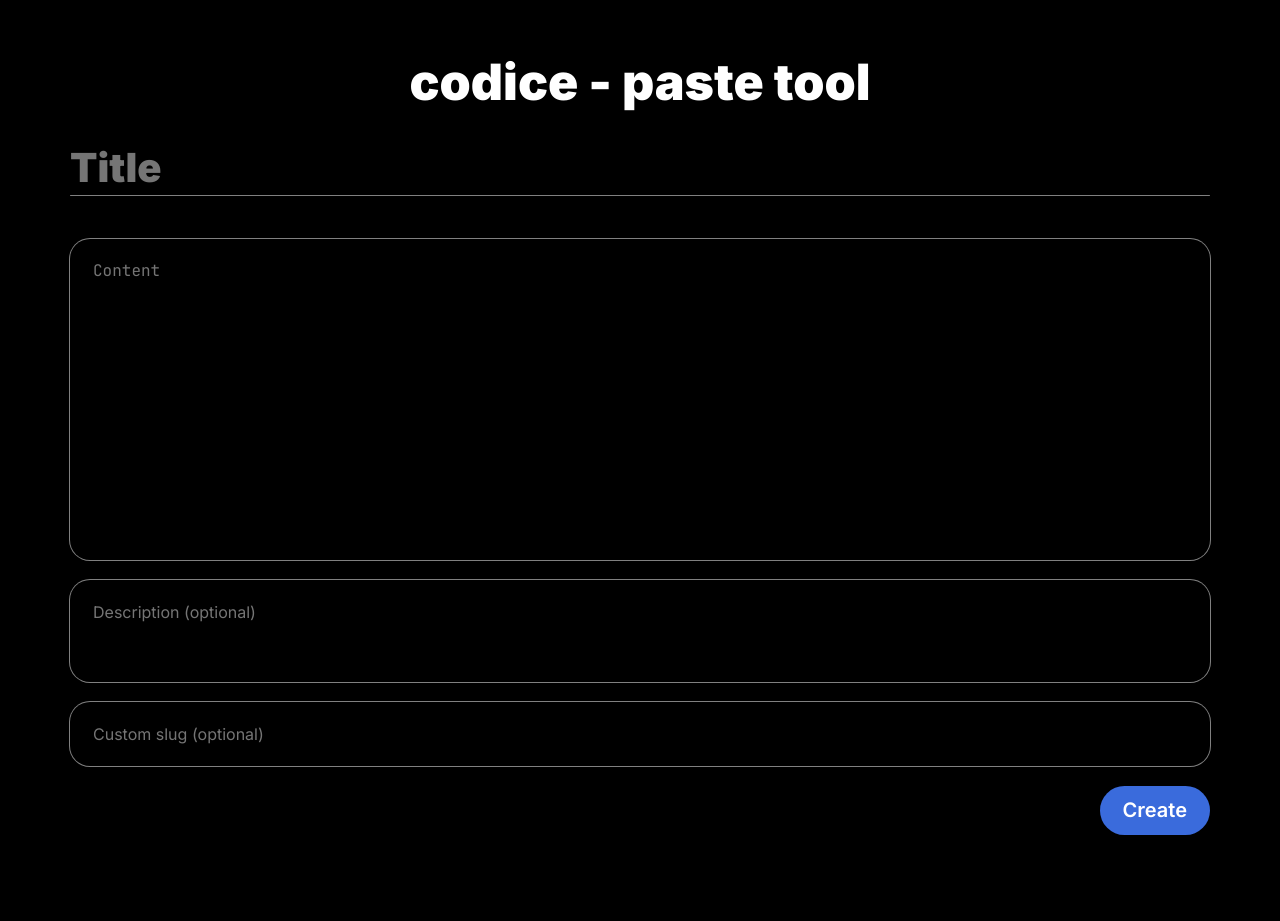
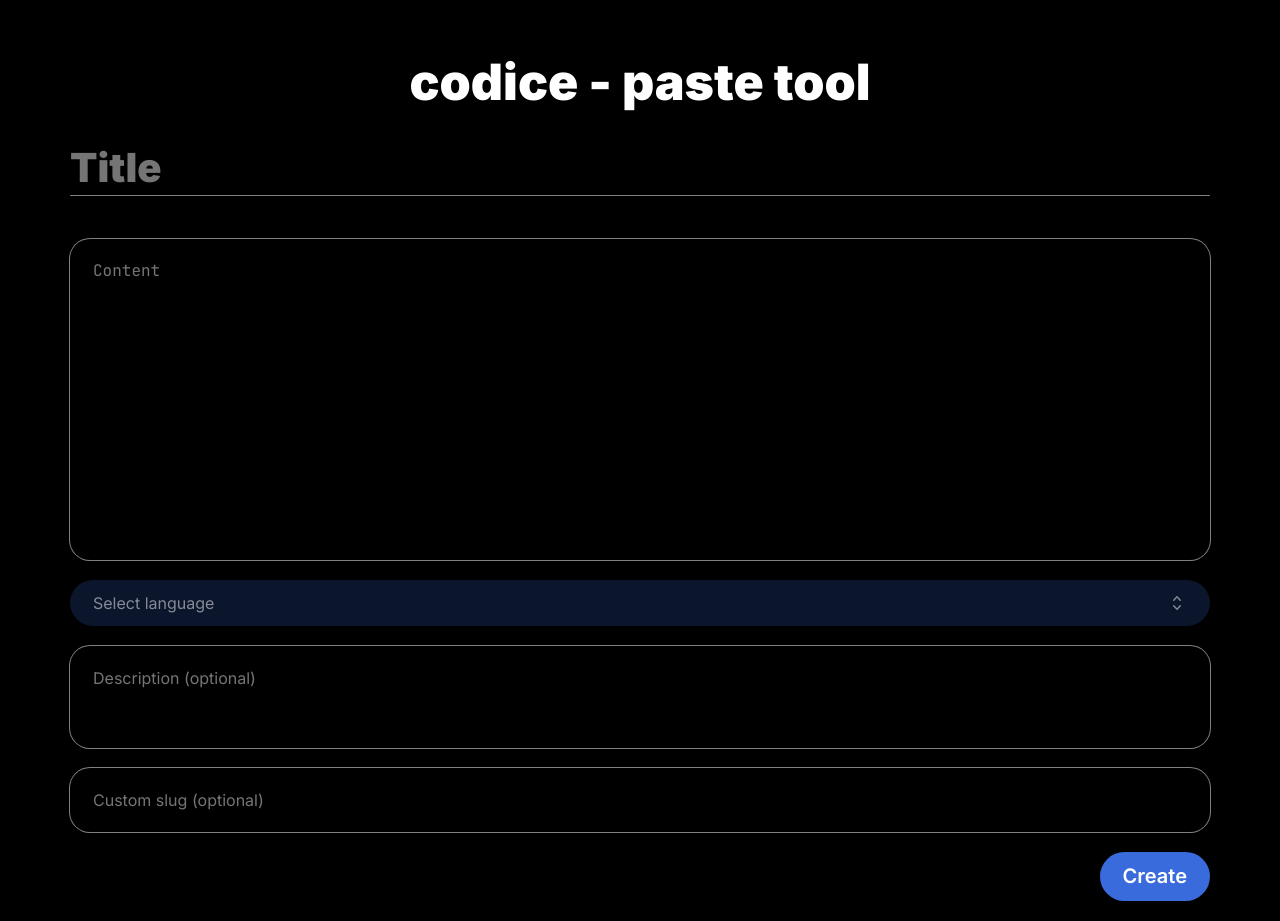
Before and after one commit to Yakser/codice-frontend, a Next.js app: page / in a window 1280 px wide. Before the commit the page ends 855 px from the top, so only its background shows below. Built offline with nearby package versions, Linux system fonts and the light colour scheme.

Commit message:
Select component for different languages

```diff
--- a/src/app/[slug]/page.tsx
+++ b/src/app/[slug]/page.tsx
@@ -12,6 +12,7 @@ type PasteDetail = {
     author: string | null;
     content: string;
     slug: string;
+    language: string | null;
 }
 
 const getPaste = async (slug: string): Promise<PasteDetail> => {
@@ -34,6 +35,7 @@ const Paste = async ({params}: { params: { slug: string } }) => {
                                     className={styles.paste__copy}
                                 />
                                 <SyntaxHighlighter
+                                    language={paste.language || ""}
                                     style={theme}
                                     customStyle={{
                                         backgroundColor: "transparent",
--- a/src/app/components/PasteForm/index.tsx
+++ b/src/app/components/PasteForm/index.tsx
@@ -6,6 +6,8 @@ import {useRouter} from 'next/navigation'
 import {FieldValues, useForm} from 'react-hook-form';
 import styles from './index.module.scss';
 import axios, {AxiosError} from "axios";
+import Select from "@/app/components/Select";
+import {Option as OptionType} from "@/app/components/Select/Option";
 
 
 type FormInputs = {
@@ -19,9 +21,32 @@ type ErrorResponse = {
     detail: string;
 }
 
+const LANGUAGES: OptionType[] = [
+    {
+        title: "Python",
+        value: "python",
+    },
+    {
+        title: "Javascript",
+        value: "javascript",
+    },
+    {
+        title: "Markdown",
+        value: "md",
+    },
+    {
+        title: "C/C++",
+        value: "C/C++",
+    },
+];
+
 const PasteForm = () => {
     const [isLoading, setIsLoading] = useState<boolean>(false);
     const [slug, setSlug] = useState<string>("");
+
+    const [selectedLanguageValue, setSelectedLanguageValue] = useState("");
+    const selectedLanguageTitle = LANGUAGES.find(item => item.value === selectedLanguageValue);
+
 
     const router = useRouter();
     const {
@@ -39,6 +64,7 @@ const PasteForm = () => {
         }
         try {
             setIsLoading(true);
+            data['language'] = selectedLanguageValue;
             const response = await axios.post(`${process.env.NEXT_PUBLIC_API_URL}/pastes/`, data);
             const slug = response.data.slug;
             setSlug(slug);
@@ -59,17 +85,22 @@ const PasteForm = () => {
         }
 
     }
+
+    const onSelectChange = (value: string) => {
+        setSelectedLanguageValue(value);
+    }
+
     useEffect(() => {
         if (formState.isSubmitSuccessful) {
-            reset();
-            router.push(`/${slug}`, {scroll: false})
+            router.push(`/${slug}`, {scroll: false});
         }
     }, [formState, reset]);
 
     return (
         <form
             className={styles.form}
-            onSubmit={handleSubmit(onSubmit)}>
+            onSubmit={handleSubmit(onSubmit)}
+        >
             <label
                 className={styles.form__label}
             >
@@ -95,6 +126,11 @@ const PasteForm = () => {
                     Content can't be empty
                 </p>
             )}
+            <Select selected={selectedLanguageTitle || null}
+                    options={LANGUAGES}
+                    onChange={onSelectChange}
+                    placeholder={'Select language'}
+            />
             <textarea
                 cols={30}
                 rows={3}
@@ -141,6 +177,7 @@ const PasteForm = () => {
                     {errors.root.message}
                 </p>
             )}
+
             <button
                 className={styles.form__submit}
                 type={'submit'}
--- /dev/null
+++ b/src/app/components/Select/Option/index.module.scss
@@ -0,0 +1,17 @@
+@use "../../../../scss/utils/colors";
+
+.option {
+  cursor: pointer;
+  transition-property: background-color;
+  border: .3rem solid transparent;
+  box-shadow: 0 0 transparent;
+  transition: .3s cubic-bezier(0, 0, .5, 1);
+  border-radius: 1rem;
+  padding: 1rem 2rem;
+  &:hover,
+  &:focus, &:focus-visible {
+    box-shadow: 0 0 0 .3rem colors.get(blue, 1);
+    outline: none;
+    background-color: colors.get(blue, 1);
+  }
+}
--- /dev/null
+++ b/src/app/components/Select/Option/index.tsx
@@ -0,0 +1,56 @@
+import React, {useEffect, useRef} from 'react';
+import styles from './index.module.scss';
+
+export type Option = {
+    title: string;
+    value: string;
+};
+
+type OptionProps = {
+    option: Option;
+    onClick: (value: Option['value']) => void;
+}
+
+const Option: React.FC<OptionProps> = ({option, onClick}) => {
+    const optionRef = useRef<HTMLLIElement>(null);
+
+    const onOptionClick = (clickedValue: Option['value']) => {
+        return () => {
+            onClick(clickedValue);
+        }
+    }
+
+    useEffect(() => {
+        const optionElement = optionRef.current;
+        if (!optionElement) {
+            return;
+        }
+
+        const onKeyDown = (event: KeyboardEvent) => {
+            if (event.key === 'Enter') {
+                onClick(option.value);
+            }
+        }
+
+        optionElement.addEventListener('keydown', onKeyDown);
+
+        return () => {
+            optionElement.removeEventListener('keydown', onKeyDown);
+        }
+
+    }, [option, onClick]);
+
+    return (
+        <li
+            className={styles.option}
+            value={option.value}
+            onClick={onOptionClick(option.value)}
+            tabIndex={0}
+            ref={optionRef}
+        >
+            {option.title}
+        </li>
+    );
+};
+
+export default Option;
--- /dev/null
+++ b/src/app/components/Select/index.module.scss
@@ -0,0 +1,53 @@
+@use "../../../scss/utils/colors";
+@use "../../../scss/utils/mixins";
+
+.select {
+  position: relative;
+  width: 100%;
+}
+
+.select__list {
+  position: absolute;
+  width: 100%;
+  z-index: 100;
+  background-color: colors.get(blue, .2);
+  backdrop-filter: blur(1rem) saturate(180%);
+  margin-top: 1rem;
+  border-radius: 2rem;
+  display: flex;
+  flex-direction: column;
+  gap: .9rem;
+  padding: 1rem .5rem;
+  //padding: 2rem;
+  //max-height: 20rem;
+  //overflow-y: auto;
+}
+
+
+.select__placeholder {
+  display: flex;
+  align-items: center;
+  justify-content: space-between;
+  gap: 1rem;
+  padding: 1rem 2rem;
+  border-radius: 100000px;
+  cursor: pointer;
+  background-color: colors.get(blue, .2);
+  backdrop-filter: blur(1rem) saturate(180%);
+
+  border: .3rem solid transparent;
+  box-shadow: 0 0 transparent;
+  transition: .3s cubic-bezier(0, 0, .5, 1);
+  color: colors.get(white, .5);
+
+  &:hover,
+  &:focus, &:focus-visible {
+    box-shadow: 0 0 0 .3rem colors.get(blue, 1);
+    outline: none;
+  }
+
+  &_selected {
+    color: colors.get(white);
+  }
+
+}
--- /dev/null
+++ b/src/app/components/Select/index.tsx
@@ -0,0 +1,112 @@
+"use client";
+
+import React, {RefObject, useEffect, useRef, useState} from 'react';
+import styles from './index.module.scss';
+import Option, {Option as OptionType} from "@/app/components/Select/Option";
+
+
+export type SelectMode = 'rows' | 'cells';
+export type SelectStatus = 'default' | 'invalid';
+
+export type SelectProps = {
+    selected: OptionType | null;
+    options: OptionType[];
+    placeholder?: string;
+    mode?: SelectMode;
+    status?: SelectStatus;
+    onChange?: (selected: OptionType['value']) => void;
+    onClose?: () => void;
+};
+
+const Select: React.FC<SelectProps> = ({selected, mode, onChange, options, status, onClose, placeholder}) => {
+    const [isOpened, setIsOpened] = useState(false);
+    const rootRef = useRef<HTMLDivElement>(null);
+    const placeholderRef = useRef<HTMLDivElement>(null);
+    const onPlaceholderClick = () => {
+        setIsOpened(prev => !prev);
+    };
+
+    const onOptionClick = (value: OptionType['value']) => {
+        setIsOpened(false);
+        placeholderRef?.current?.focus();
+        onChange?.(value);
+    }
+
+    useEffect(() => {
+        const onClick = (event: MouseEvent) => {
+            const {target} = event;
+
+            if (target instanceof Node && !rootRef.current?.contains(target)) {
+                if (isOpened) {
+                    onClose?.();
+                }
+                setIsOpened(false);
+            }
+        }
+        window.addEventListener('click', onClick);
+
+        return () => {
+            window.removeEventListener('click', onClick);
+
+        }
+    }, []);
+
+    useEffect(() => {
+        const placeholderElement = placeholderRef.current;
+        if (!placeholderElement) {
+            return;
+        }
+
+        const onKeydown = (event: KeyboardEvent) => {
+            if (event.key === "Enter") {
+                setIsOpened(prev => !prev);
+            }
+        }
+
+        placeholderElement.addEventListener('keydown', onKeydown);
+
+        return () => {
+            placeholderElement.removeEventListener('keydown', onKeydown);
+        }
+
+    }, []);
+
+
+    return (
+        <div ref={rootRef} className={styles.select}>
+
+            <div className={`
+                        ${styles.select__placeholder}
+                        ${selected?.title ? styles.select__placeholder_selected : ""}
+                        ${status === "invalid" ? styles.select__placeholder_invalid : ""
+            }`}
+                 role={'button'}
+                 tabIndex={0}
+                 onClick={onPlaceholderClick}
+                 ref={placeholderRef}
+            >
+                {selected?.title || placeholder}
+                <svg width={20} height={20} viewBox="0 0 20 20" fill="currentColor" aria-hidden="true">
+                    <path fillRule="evenodd" d="M10 3a.75.75 0 01.55.24l3.25 3.5a.75.75 0 11-1.1 1.02L10 4.852 7.3 7.76a.75.75 0 01-1.1-1.02l3.25-3.5A.75.75 0 0110 3zm-3.76 9.2a.75.75 0 011.06.04l2.7 2.908 2.7-2.908a.75.75 0 111.1 1.02l-3.25 3.5a.75.75 0 01-1.1 0l-3.25-3.5a.75.75 0 01.04-1.06z" clipRule="evenodd"></path>
+                </svg>
+            </div>
+            {
+                isOpened && (
+                    <ul className={styles.select__list}>
+                        {
+                            options.map(option =>
+                                <Option
+                                    key={option.value}
+                                    option={option}
+                                    onClick={onOptionClick}
+                                />
+                            )
+                        }
+                    </ul>
+                )
+            }
+        </div>
+    );
+};
+
+export default Select;
--- a/src/app/page.tsx
+++ b/src/app/page.tsx
@@ -2,6 +2,7 @@ import styles from './page.module.scss'
 import PasteForm from "@/app/components/PasteForm";
 
 export default function Home() {
+
     return (
         <>
             <h1 className={styles.main__title}>codice - paste tool</h1>
```
Also changed, not shown: src/scss/utils/_mixins.scss (+14 -0 lines).
